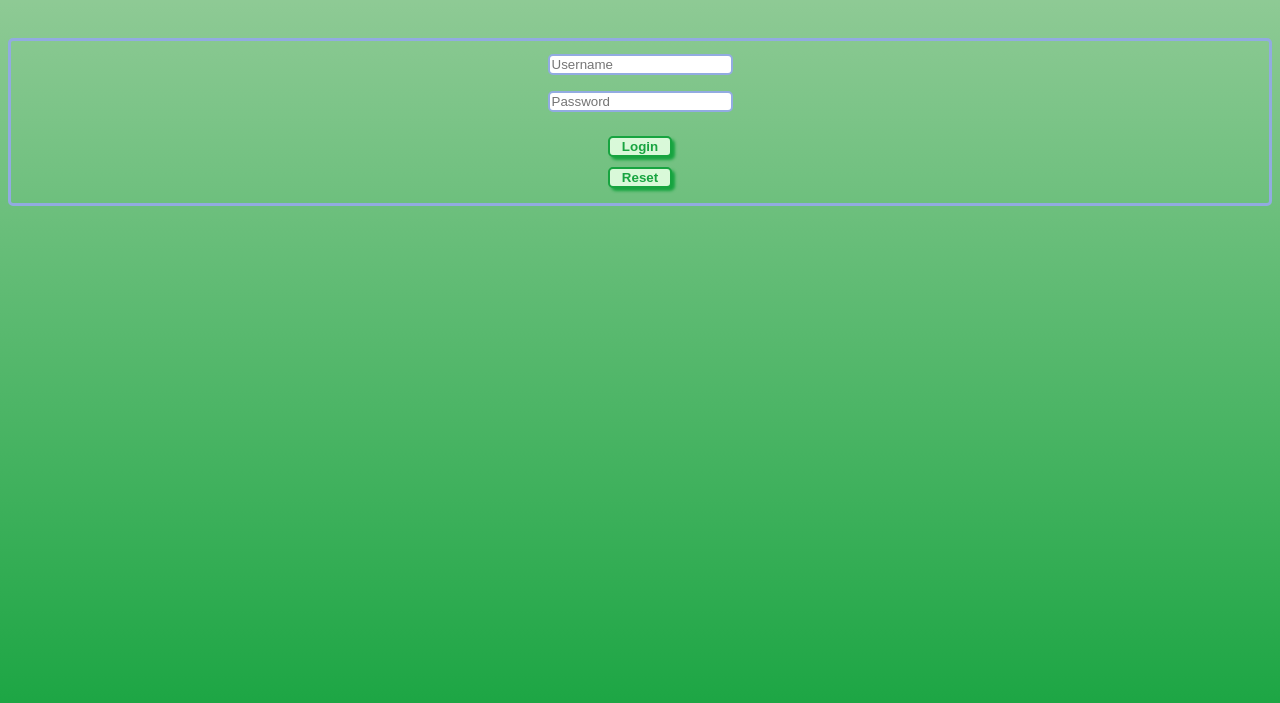
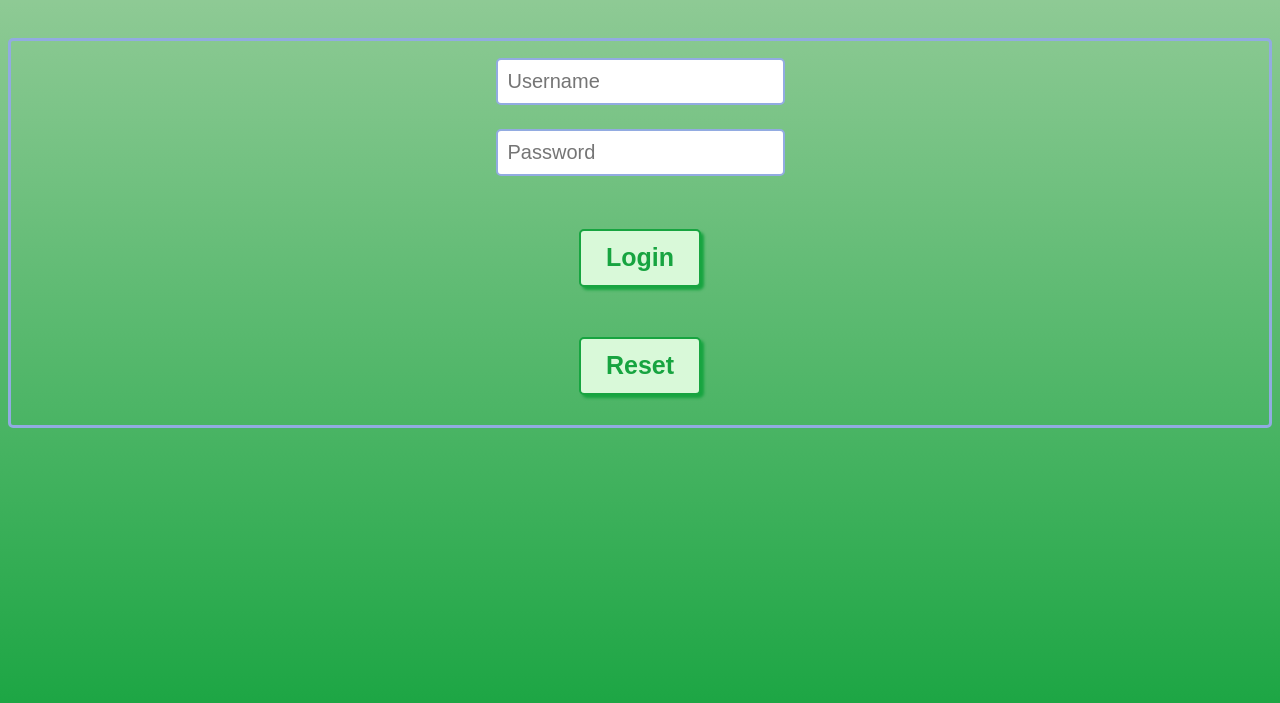
Before and after one commit to LDRMuse/hw-login-events-STLnick, a website built with Parcel: page client/index.html in a window 1280 px wide. Shown: the part 117-820 px from the top of the page. Built offline with nearby package versions, Linux system fonts and the light colour scheme.

Commit message:
:lipstick: Edit input and button hover/focus styling

```diff
--- a/client/style.css
+++ b/client/style.css
@@ -47,7 +47,14 @@ div:last-of-type {
 
 input {
   border: 2px solid var(--accent-color);
-  margin: 0.5rem;
+  font-size: 1em;
+  margin: 0.75rem;
+  outline: none;
+  padding: 0.5em;
+}
+
+input:focus {
+  box-shadow: 0 0 2px 4px var(--accent-color);
 }
 
 button {
@@ -55,9 +62,18 @@ button {
   border: 2px solid var(--primary-color);
   box-shadow: 3px 3px 3px var(--primary-color);
   color: var(--primary-color);
+  font-size: 1.25em;
   font-weight: bold;
-  margin-bottom: 10px;
-  width: 4rem;
+  margin: 1em;
+  outline: none;
+  padding: 0.5em 1em;
+  transition: background, box-shadow 0.4s;
+}
+
+button:focus,
+button:hover {
+  background: var(--secondary-color);
+  box-shadow: 0 0 3px 4px var(--primary-color);
 }
 
 .container {
```
